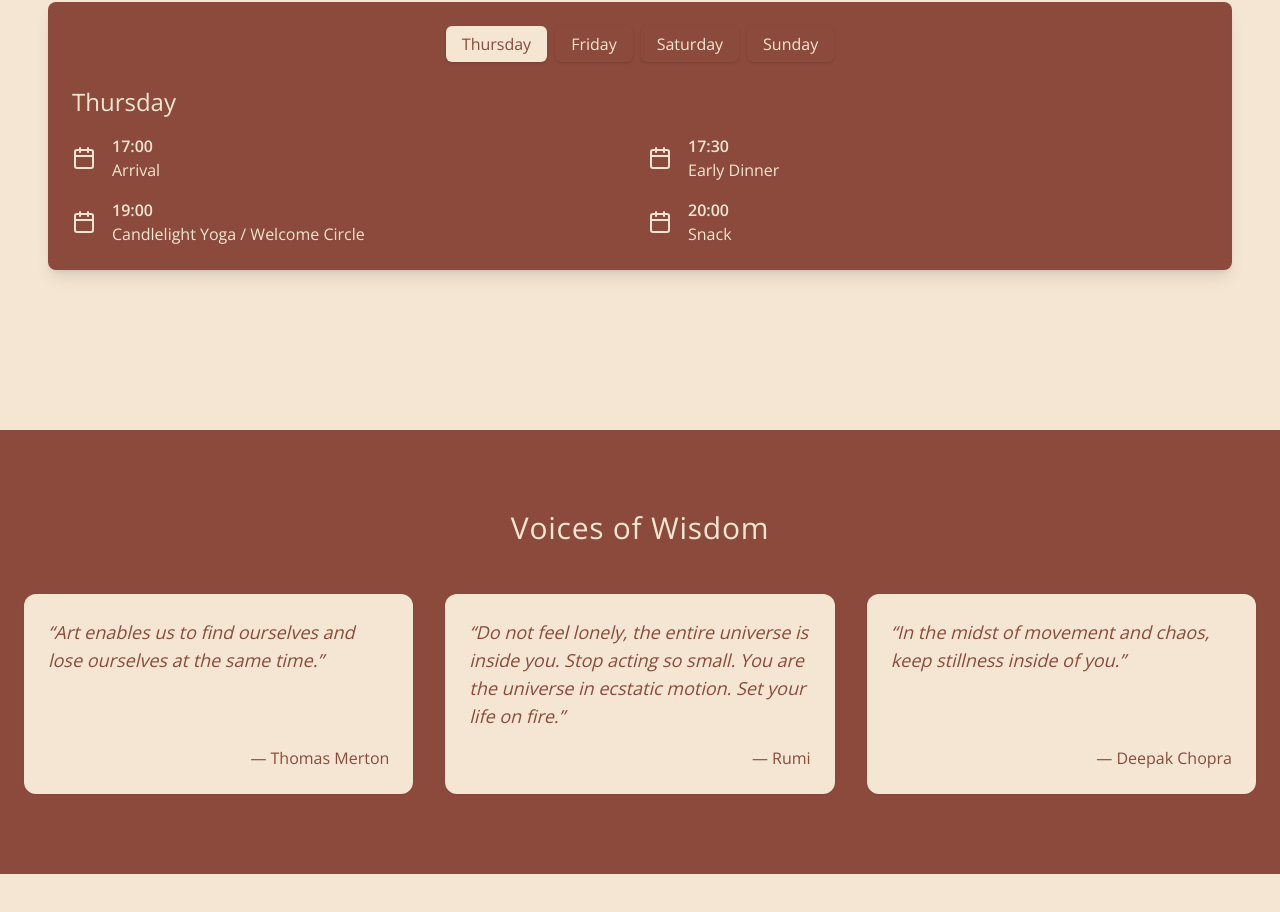
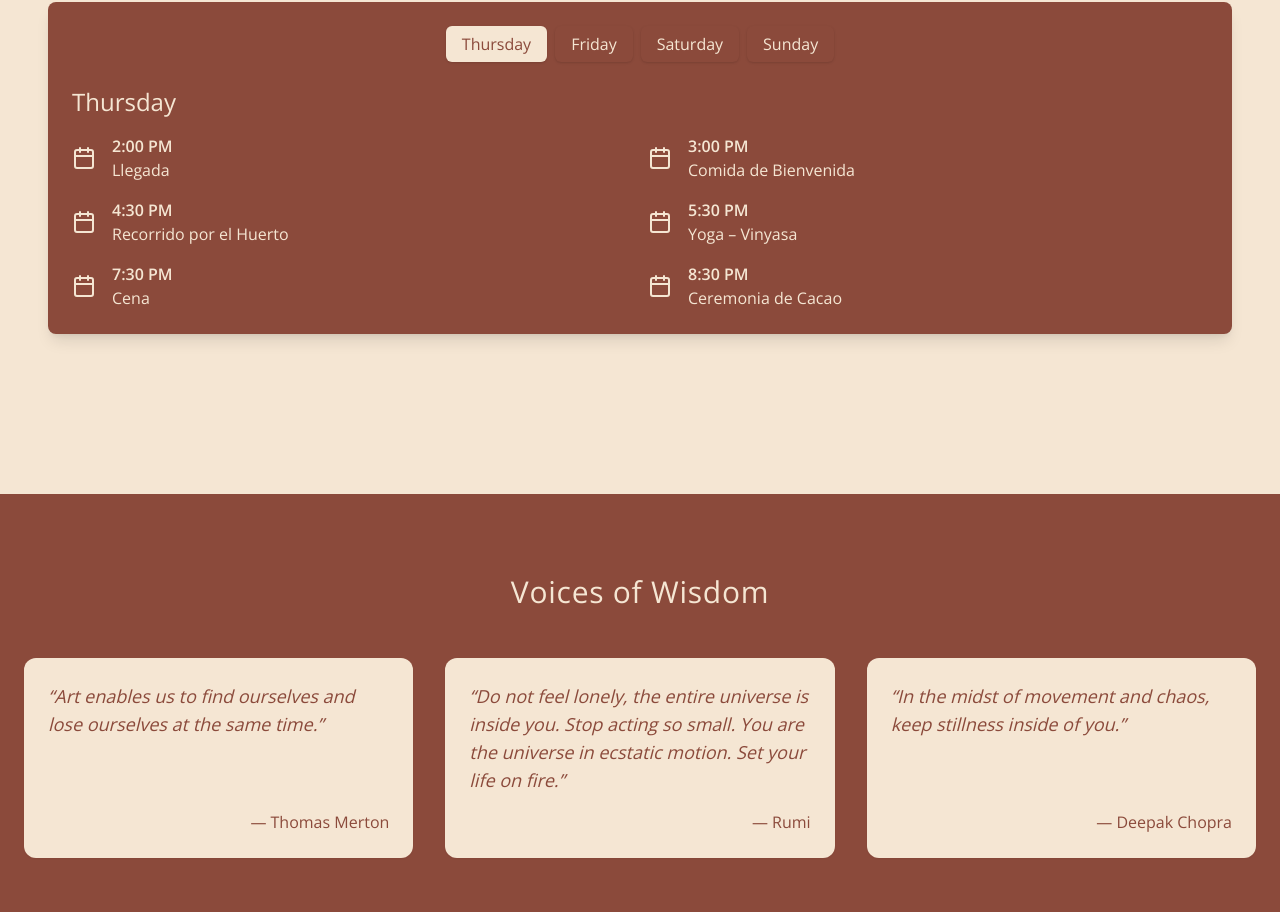
Before and after one commit to karluquis/samma, a Next.js app: page / in a window 1280 px wide. Shown: the part 2294-3206 px from the top of the page. Built offline with nearby package versions, Linux system fonts and the light colour scheme; no server answers.

Commit message:
Update schedule.tsx

```diff
--- a/components/schedule.tsx
+++ b/components/schedule.tsx
@@ -15,39 +15,41 @@ interface ScheduleData {
 
 const scheduleData = {
       "Thursday": [
-      { time: '17:00', activity: 'Arrival' },
-      { time: '17:30', activity: 'Early Dinner' },
-      { time: '19:00', activity: 'Candlelight Yoga / Welcome Circle' },
-      { time: '20:00', activity: 'Snack' }
+    { time: "2:00 PM", activity: "Llegada" },
+    { time: "3:00 PM", activity: "Comida de Bienvenida" },
+    { time: "4:30 PM", activity: "Recorrido por el Huerto" },
+    { time: "5:30 PM", activity: "Yoga – Vinyasa" },
+    { time: "7:30 PM", activity: "Cena" },
+    { time: "8:30 PM", activity: "Ceremonia de Cacao" }
   ],
-    "Friday (Chakras: Root, Sacral, Solar Plexus)": [
-      { time: '06:30', activity: 'Meditation' },
-      { time: '07:00', activity: 'Yoga Class' },
-      { time: '09:00', activity: 'Breakfast, Journaling' },
-      { time: '12:00', activity: 'Sound Healing with optional Microdosing' },
-      { time: '14:30', activity: 'Lunch' },
-      { time: '17:00', activity: 'Artistic Yoga Class' },
-      { time: '19:00', activity: 'Dinner' }
+  "Friday": [
+    { time: "7:00 AM", activity: "Hike" },
+    { time: "8:30 AM", activity: "Yoga – Power" },
+    { time: "10:00 AM", activity: "Desayuno" },
+    { time: "11:00 AM", activity: "Journaling: Roots to Reflection" },
+    { time: "12:00 PM", activity: "Downtime (Sukti, Kala, Abhyanga)" },
+    { time: "2:30 PM", activity: "Comida" },
+    { time: "5:30 PM", activity: "Yoga – Yin + Soundhealing" },
+    { time: "7:30 PM", activity: "Cena" }
   ],
-    "Saturday (Chakras: Heart, Throat, Third Eye)": [
-      { time: '06:30', activity: 'Walking meditation' },
-      { time: '07:00', activity: 'Yoga Class' },
-      { time: '09:00', activity: 'Breakfast, Journaling' },
-      { time: '12:00', activity: 'Breathwork + Artistic Restoration' },
-      { time: '14:30', activity: 'Lunch' },
-      { time: '17:30', activity: 'Cacao Ceremony' },
-      { time: '19:00', activity: 'Ecstatic Dance' },
-      { time: '20:00', activity: 'Dinner' },
-      { time: '21:00', activity: 'Closing Ceremony' }
+  "Saturday": [
+    { time: "7:00 AM", activity: "Yoga – Power" },
+    { time: "9:30 AM", activity: "Desayuno" },
+    { time: "10:30 AM", activity: "Artistic Restoration" },
+    { time: "12:00 PM", activity: "Downtime (Sukti, Kala, Abhyanga)" },
+    { time: "2:30 PM", activity: "Comida" },
+    { time: "4:30 PM", activity: "Nature Immersion" },
+    { time: "6:00 PM", activity: "Yoga – Vinyasa" },
+    { time: "8:00 PM", activity: "Cena" },
+    { time: "9:00 PM", activity: "Círculo de Cierre" }
   ],
-    "Sunday (Chakra: Crown)": [
-      { time: '06:30', activity: 'Meditation' },
-      { time: '07:00', activity: 'Restorative Yoga Class' },
-      { time: '09:00', activity: 'Breakfast, Journaling' },
-      { time: '12:00', activity: 'Departure' }
+  "Sunday": [
+    { time: "7:00 AM", activity: "Hike" },
+    { time: "8:30 AM", activity: "Yoga – Slow Flow" },
+    { time: "10:00 AM", activity: "Desayuno" },
+    { time: "12:00 PM", activity: "Check-Out" }
   ]
 }
-
 export function Schedule() {
   const [selectedDay, setSelectedDay] = useState('Thursday')
 
```
Lines whose indentation alone changed are shown as unchanged.
